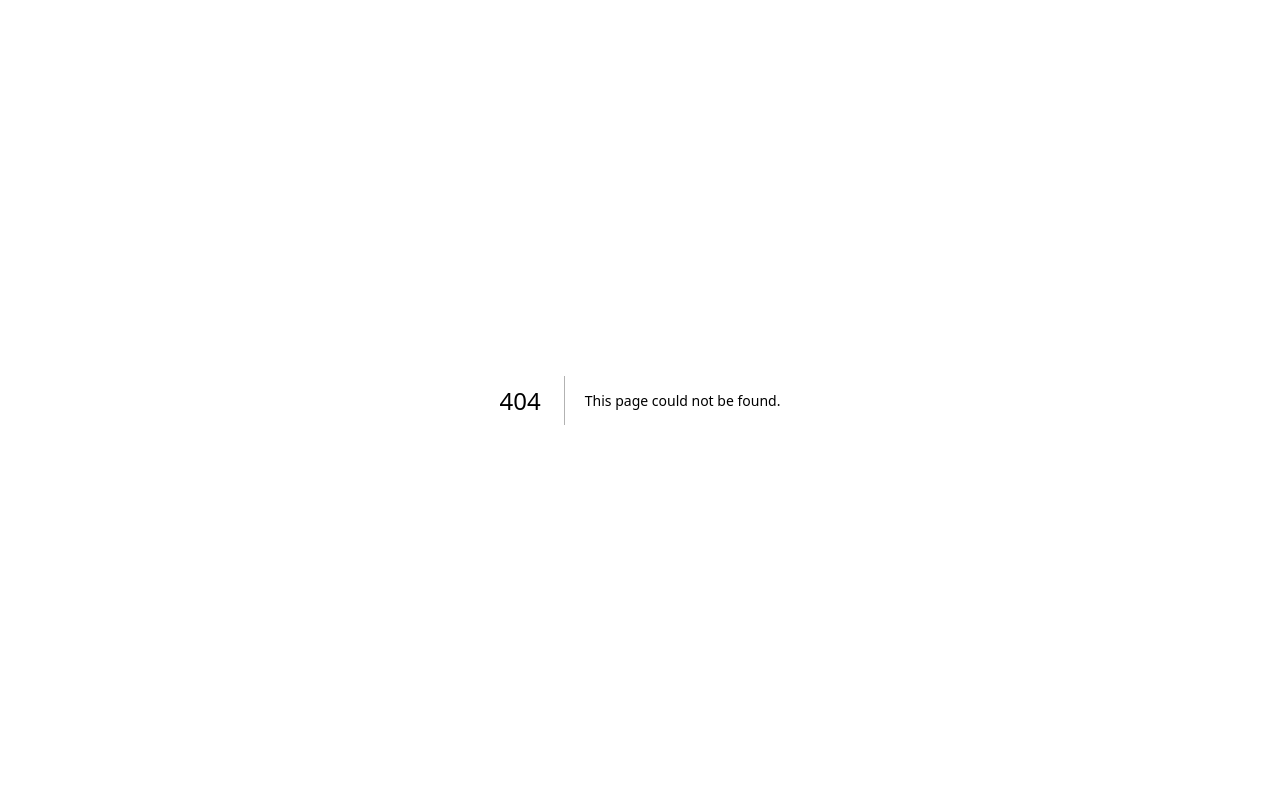
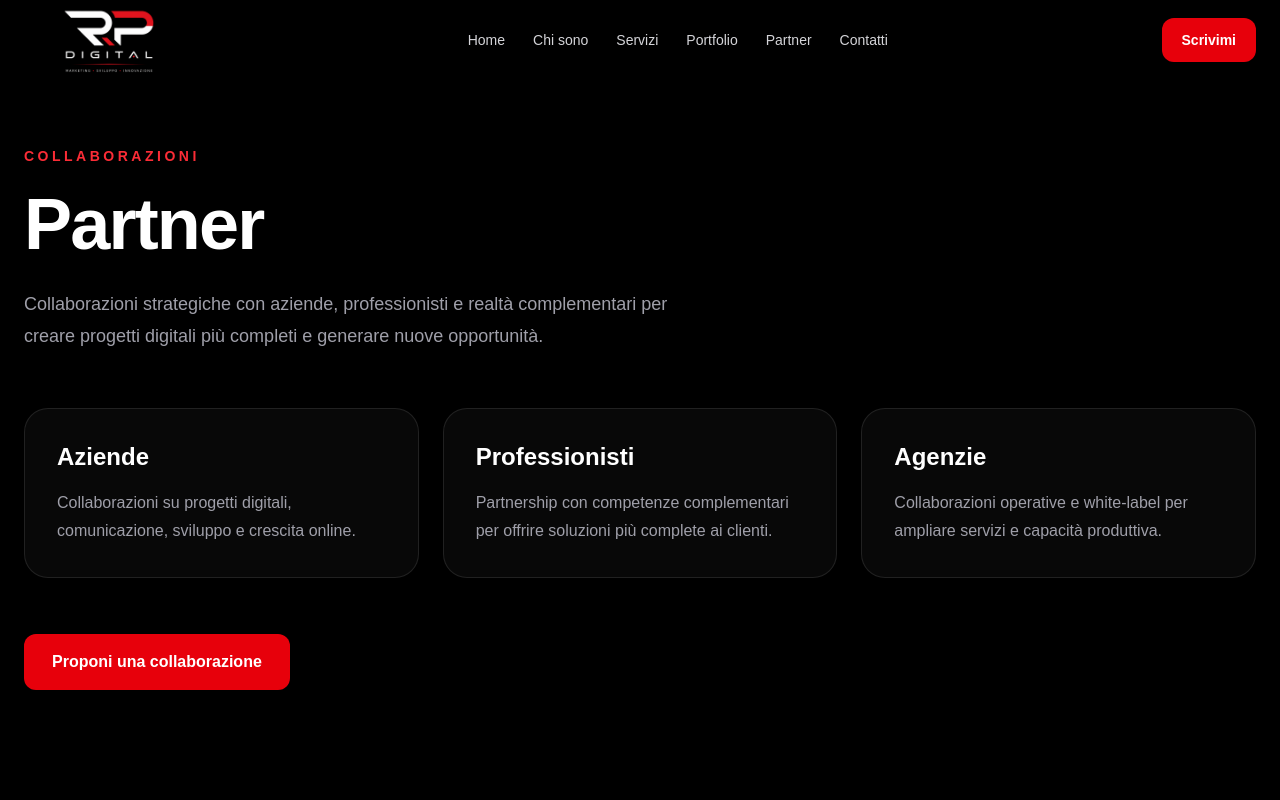
Before and after one commit to eternalsolutions-agency/rp-digital, a Next.js app: page /partner in a window 1280 px wide. Before the commit this address had no page. Shown: the top 800 px of the page. Built offline with nearby package versions, Linux system fonts and the light colour scheme.

Commit message:
Add files via upload

```diff
--- /dev/null
+++ b/app/chi-sono/page.tsx
@@ -0,0 +1,4 @@
+import Header from "@/components/Header";
+import About from "@/components/About";
+import Footer from "@/components/Footer";
+export default function ChiSonoPage(){return <><Header/><main className="pt-20"><About/></main><Footer/></>}
--- /dev/null
+++ b/app/contatti/page.tsx
@@ -0,0 +1,4 @@
+import Header from "@/components/Header";
+import Contact from "@/components/Contact";
+import Footer from "@/components/Footer";
+export default function ContattiPage(){return <><Header/><main className="pt-20"><Contact/></main><Footer/></>}
--- a/app/page.tsx
+++ b/app/page.tsx
@@ -1,24 +1,15 @@
 import Header from "@/components/Header";
 import Hero from "@/components/Hero";
-import Services from "@/components/Services";
-import Portfolio from "@/components/Portfolio";
-import About from "@/components/About";
 import Process from "@/components/Process";
-import Contact from "@/components/Contact";
 import Footer from "@/components/Footer";
 
 export default function Home() {
   return (
     <>
       <Header />
-
       <main>
         <Hero />
-        <Services />
-        <Portfolio />
-        <About />
         <Process />
-        <Contact />
       </main>
       <Footer />
     </>
--- /dev/null
+++ b/app/partner/page.tsx
@@ -0,0 +1,40 @@
+import Header from "@/components/Header";
+import Footer from "@/components/Footer";
+import Link from "next/link";
+
+export default function PartnerPage() {
+  return (
+    <>
+      <Header />
+      <main className="min-h-screen bg-black px-6 pb-28 pt-36 text-white">
+        <section className="mx-auto max-w-7xl">
+          <span className="text-sm font-semibold uppercase tracking-[0.25em] text-red-500">Collaborazioni</span>
+          <h1 className="mt-5 max-w-4xl text-5xl font-black tracking-tight md:text-7xl">Partner</h1>
+          <p className="mt-7 max-w-2xl text-lg leading-8 text-zinc-400">
+            Collaborazioni strategiche con aziende, professionisti e realtà complementari per creare progetti digitali più completi e generare nuove opportunità.
+          </p>
+
+          <div className="mt-14 grid gap-6 md:grid-cols-3">
+            {[
+              ["Aziende", "Collaborazioni su progetti digitali, comunicazione, sviluppo e crescita online."],
+              ["Professionisti", "Partnership con competenze complementari per offrire soluzioni più complete ai clienti."],
+              ["Agenzie", "Collaborazioni operative e white-label per ampliare servizi e capacità produttiva."],
+            ].map(([title, text]) => (
+              <div key={title} className="rounded-3xl border border-white/10 bg-white/[0.03] p-8">
+                <h2 className="text-2xl font-bold">{title}</h2>
+                <p className="mt-4 leading-7 text-zinc-400">{text}</p>
+              </div>
+            ))}
+          </div>
+
+          <div className="mt-14">
+            <Link href="/contatti" className="inline-flex rounded-xl bg-red-600 px-7 py-4 font-semibold text-white transition hover:bg-red-500">
+              Proponi una collaborazione
+            </Link>
+          </div>
+        </section>
+      </main>
+      <Footer />
+    </>
+  );
+}
--- /dev/null
+++ b/app/portfolio/page.tsx
@@ -0,0 +1,4 @@
+import Header from "@/components/Header";
+import Portfolio from "@/components/Portfolio";
+import Footer from "@/components/Footer";
+export default function PortfolioPage(){return <><Header/><main className="pt-20"><Portfolio/></main><Footer/></>}
--- /dev/null
+++ b/app/servizi/page.tsx
@@ -0,0 +1,4 @@
+import Header from "@/components/Header";
+import Services from "@/components/Services";
+import Footer from "@/components/Footer";
+export default function ServiziPage(){return <><Header/><main className="pt-20"><Services/></main><Footer/></>}
--- a/components/Header.tsx
+++ b/components/Header.tsx
@@ -2,6 +2,7 @@
 
 import { useEffect, useState } from "react";
 import Image from "next/image";
+import Link from "next/link";
 import { Menu, X } from "lucide-react";
 
 export default function Header() {
@@ -9,99 +10,56 @@ export default function Header() {
   const [mobileOpen, setMobileOpen] = useState(false);
 
   useEffect(() => {
-    const handleScroll = () => {
-      setScrolled(window.scrollY > 40);
-    };
-
+    const handleScroll = () => setScrolled(window.scrollY > 40);
     window.addEventListener("scroll", handleScroll);
-
     return () => window.removeEventListener("scroll", handleScroll);
   }, []);
 
   const links = [
-    { name: "Servizi", href: "#servizi" },
-    { name: "Portfolio", href: "#portfolio" },
-    { name: "Chi sono", href: "#chi-sono" },
-    { name: "Contatti", href: "#contatti" },
+    { name: "Home", href: "/" },
+    { name: "Chi sono", href: "/chi-sono" },
+    { name: "Servizi", href: "/servizi" },
+    { name: "Portfolio", href: "/portfolio" },
+    { name: "Partner", href: "/partner" },
+    { name: "Contatti", href: "/contatti" },
   ];
 
   return (
     <>
-      <header
-        className={`fixed left-0 top-0 z-50 w-full transition-all duration-300 ${
-          scrolled
-            ? "border-b border-white/10 bg-black/75 backdrop-blur-xl shadow-2xl"
-            : "bg-transparent"
-        }`}
-      >
+      <header className={`fixed left-0 top-0 z-50 w-full transition-all duration-300 ${scrolled ? "border-b border-white/10 bg-black/75 backdrop-blur-xl shadow-2xl" : "bg-black/35 backdrop-blur-sm"}`}>
         <div className="mx-auto flex h-20 max-w-7xl items-center justify-between px-6">
+          <Link href="/" aria-label="RP Digital - Home">
+            <Image src="/images/logo.png" alt="RP Digital" width={170} height={55} priority />
+          </Link>
 
-          <a href="#">
-            <Image
-              src="/images/logo.png"
-              alt="RP Digital"
-              width={170}
-              height={55}
-              priority
-            />
-          </a>
-
-          <nav className="hidden items-center gap-10 md:flex">
+          <nav className="hidden items-center gap-7 md:flex">
             {links.map((link) => (
-              <a
-                key={link.name}
-                href={link.href}
-                className="text-sm font-medium text-zinc-300 transition hover:text-white"
-              >
+              <Link key={link.name} href={link.href} className="text-sm font-medium text-zinc-300 transition hover:text-white">
                 {link.name}
-              </a>
+              </Link>
             ))}
           </nav>
 
-          <a
-            href="#contatti"
-            className="hidden rounded-xl bg-red-600 px-5 py-3 text-sm font-semibold text-white transition hover:bg-red-500 md:block"
-          >
+          <Link href="/contatti" className="hidden rounded-xl bg-red-600 px-5 py-3 text-sm font-semibold text-white transition hover:bg-red-500 lg:block">
             Scrivimi
-          </a>
+          </Link>
 
-          <button
-            onClick={() => setMobileOpen(!mobileOpen)}
-            className="text-white md:hidden"
-          >
+          <button onClick={() => setMobileOpen(!mobileOpen)} className="text-white md:hidden" aria-label="Apri menu">
             {mobileOpen ? <X size={30} /> : <Menu size={30} />}
           </button>
-
         </div>
       </header>
 
-      <div
-        className={`fixed top-20 left-0 z-40 w-full bg-black/95 backdrop-blur-xl transition-all duration-300 md:hidden ${
-          mobileOpen
-            ? "translate-y-0 opacity-100"
-            : "-translate-y-full opacity-0"
-        }`}
-      >
+      <div className={`fixed left-0 top-20 z-40 w-full bg-black/95 backdrop-blur-xl transition-all duration-300 md:hidden ${mobileOpen ? "translate-y-0 opacity-100" : "-translate-y-full opacity-0"}`}>
         <nav className="flex flex-col p-6">
-
           {links.map((link) => (
-            <a
-              key={link.name}
-              href={link.href}
-              onClick={() => setMobileOpen(false)}
-              className="border-b border-white/10 py-5 text-lg text-white"
-            >
+            <Link key={link.name} href={link.href} onClick={() => setMobileOpen(false)} className="border-b border-white/10 py-5 text-lg text-white">
               {link.name}
-            </a>
+            </Link>
           ))}
-
-          <a
-            href="#contatti"
-            className="mt-6 rounded-xl bg-red-600 py-4 text-center font-semibold text-white"
-          >
+          <Link href="/contatti" onClick={() => setMobileOpen(false)} className="mt-6 rounded-xl bg-red-600 py-4 text-center font-semibold text-white">
             Scrivimi
-          </a>
-
+          </Link>
         </nav>
       </div>
     </>
--- a/components/Hero.tsx
+++ b/components/Hero.tsx
@@ -55,7 +55,7 @@ export default function Hero() {
             className="mt-10 flex flex-wrap gap-5"
           >
             <a
-              href="#contatti"
+              href="/contatti"
               className="flex items-center gap-2 rounded-xl bg-red-600 px-8 py-4 font-semibold text-white transition hover:scale-105 hover:bg-red-500"
             >
               Scrivimi
@@ -63,7 +63,7 @@ export default function Hero() {
             </a>
 
             <a
-              href="#portfolio"
+              href="/portfolio"
               className="rounded-xl border border-white/20 px-8 py-4 font-semibold text-white transition hover:border-white hover:bg-white/5"
             >
               Portfolio
@@ -110,7 +110,7 @@ export default function Hero() {
       </div>
 
       <motion.a
-        href="#servizi"
+        href="/servizi"
         animate={{ y: [0, 10, 0] }}
         transition={{ repeat: Infinity, duration: 1.8 }}
         className="absolute bottom-5 left-1/2 -translate-x-1/2 text-zinc-500"
```
